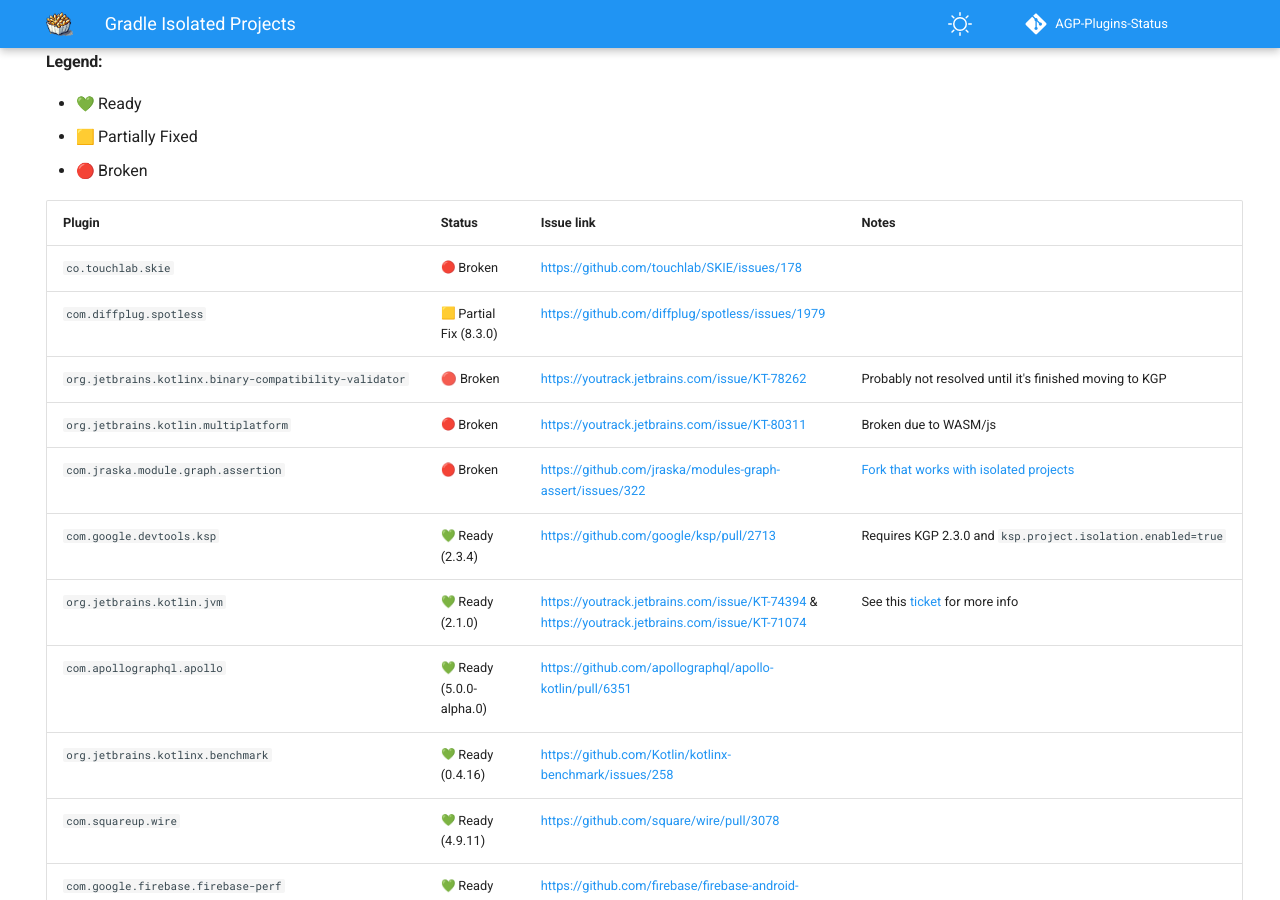
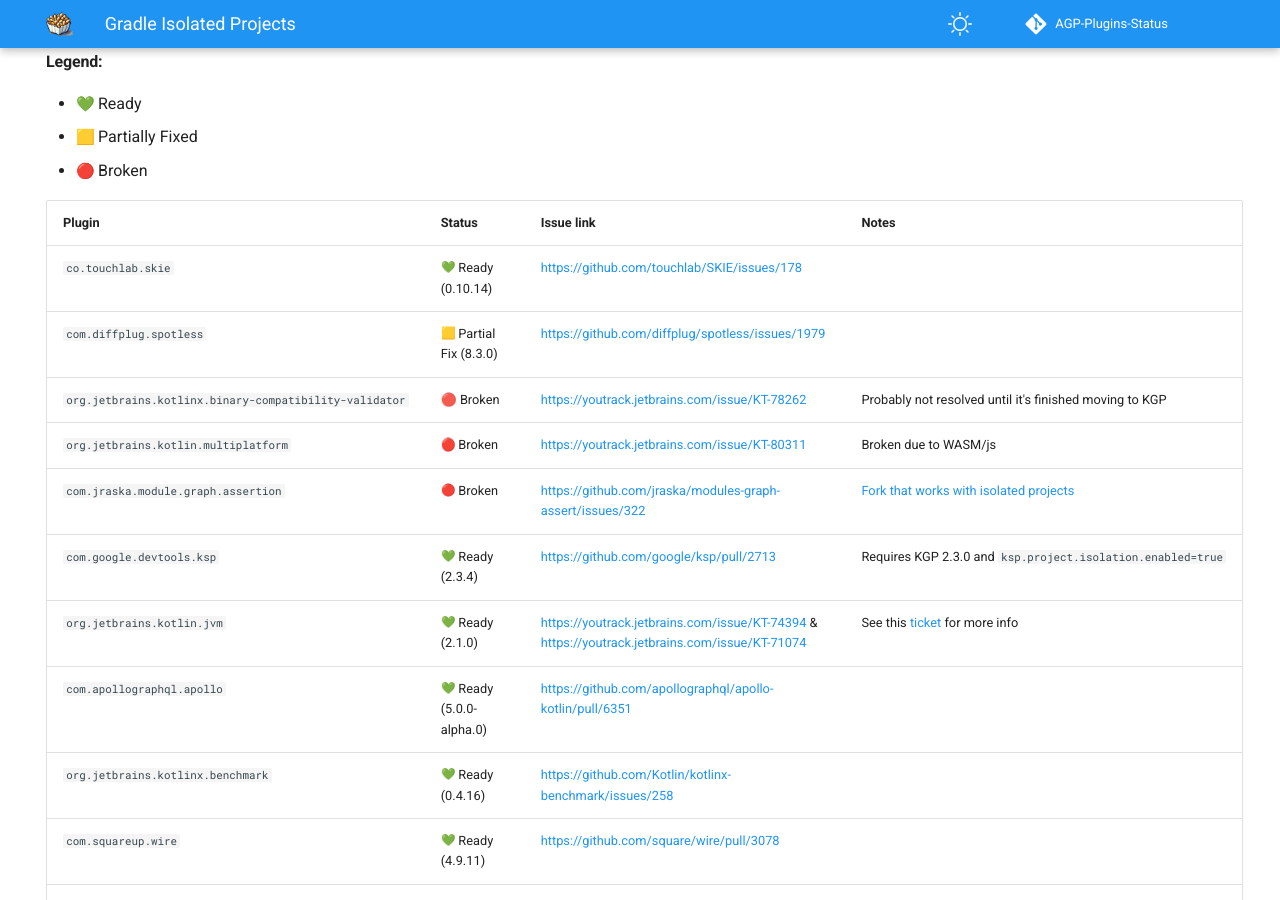
Before and after one commit to pablobaxter/AGP-Plugins-Status, an MkDocs documentation site: the page built from docs/gradle-isolated-projects.md, in a window 1280 px wide and 900 px high, scrolled down 370 px. Built offline with MkDocs 1.6.1 and Material for MkDocs 9.7.7, drawn with Linux system fonts in a browser that asks for light colours; emoji names are drawn with the system emoji font; comment, search, counter and statistics services are not loaded.

Commit message:
Update SKIE plugin status to Ready

```diff
--- a/docs/gradle-isolated-projects.md
+++ b/docs/gradle-isolated-projects.md
@@ -19,7 +19,7 @@
 
 | Plugin | Status | Issue link | Notes |
 |:---|:---|:---|:---|
-| `co.touchlab.skie` | :red_circle: Broken | https://github.com/touchlab/SKIE/issues/178 | |
+| `co.touchlab.skie` | :green_heart: Ready (0.10.14) | [https://github.com/touchlab/SKIE/issues/178](https://github.com/touchlab/SKIE/pull/196) | |
 | `com.diffplug.spotless` | :yellow_square: Partial Fix (8.3.0) | https://github.com/diffplug/spotless/issues/1979 | |
 | `org.jetbrains.kotlinx.binary-compatibility-validator` | 🔴 Broken | https://youtrack.jetbrains.com/issue/KT-78262 | Probably not resolved until it's finished moving to KGP |
 | `org.jetbrains.kotlin.multiplatform` | :red_circle: Broken | https://youtrack.jetbrains.com/issue/KT-80311 | Broken due to WASM/js |
```
